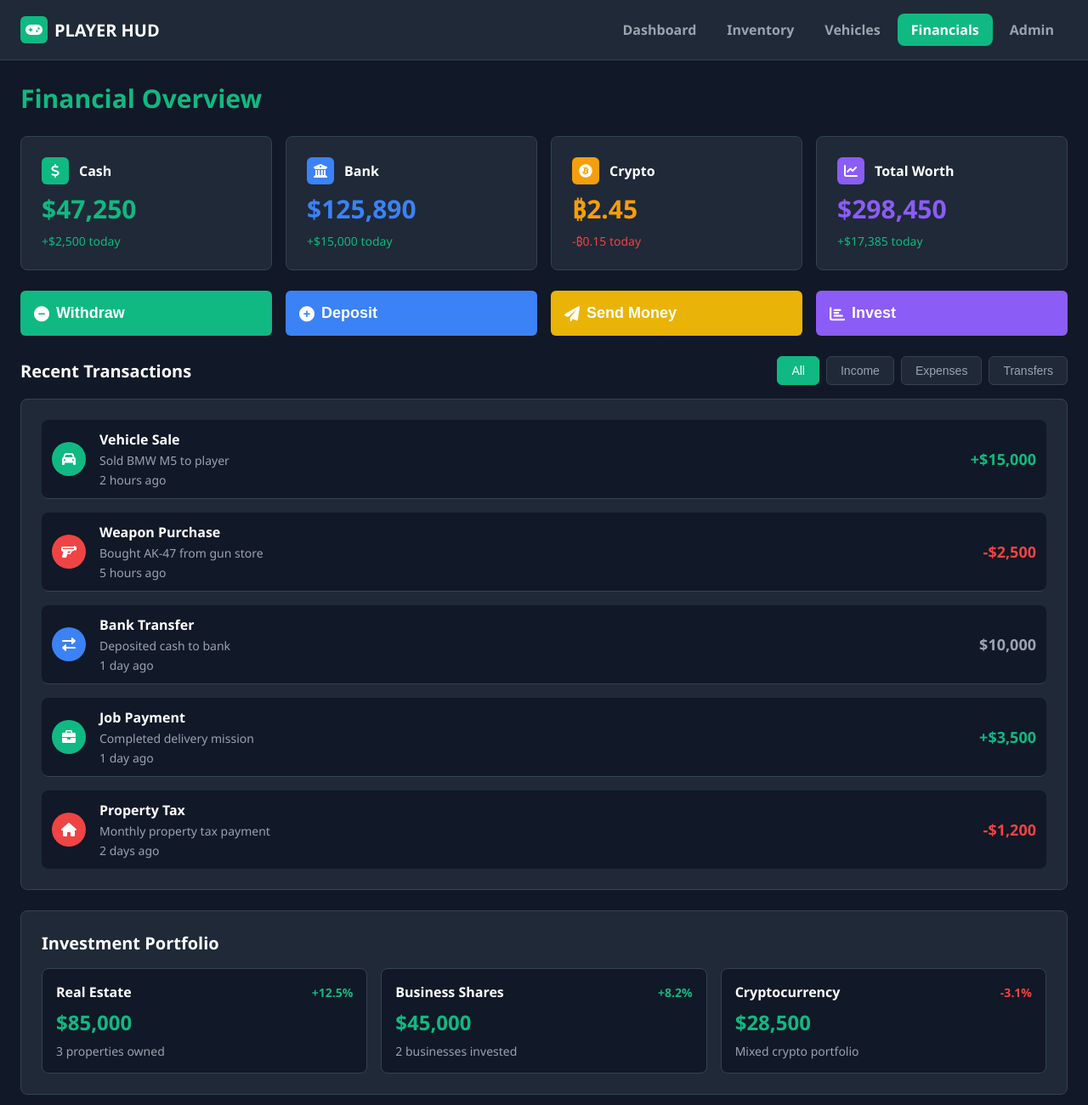
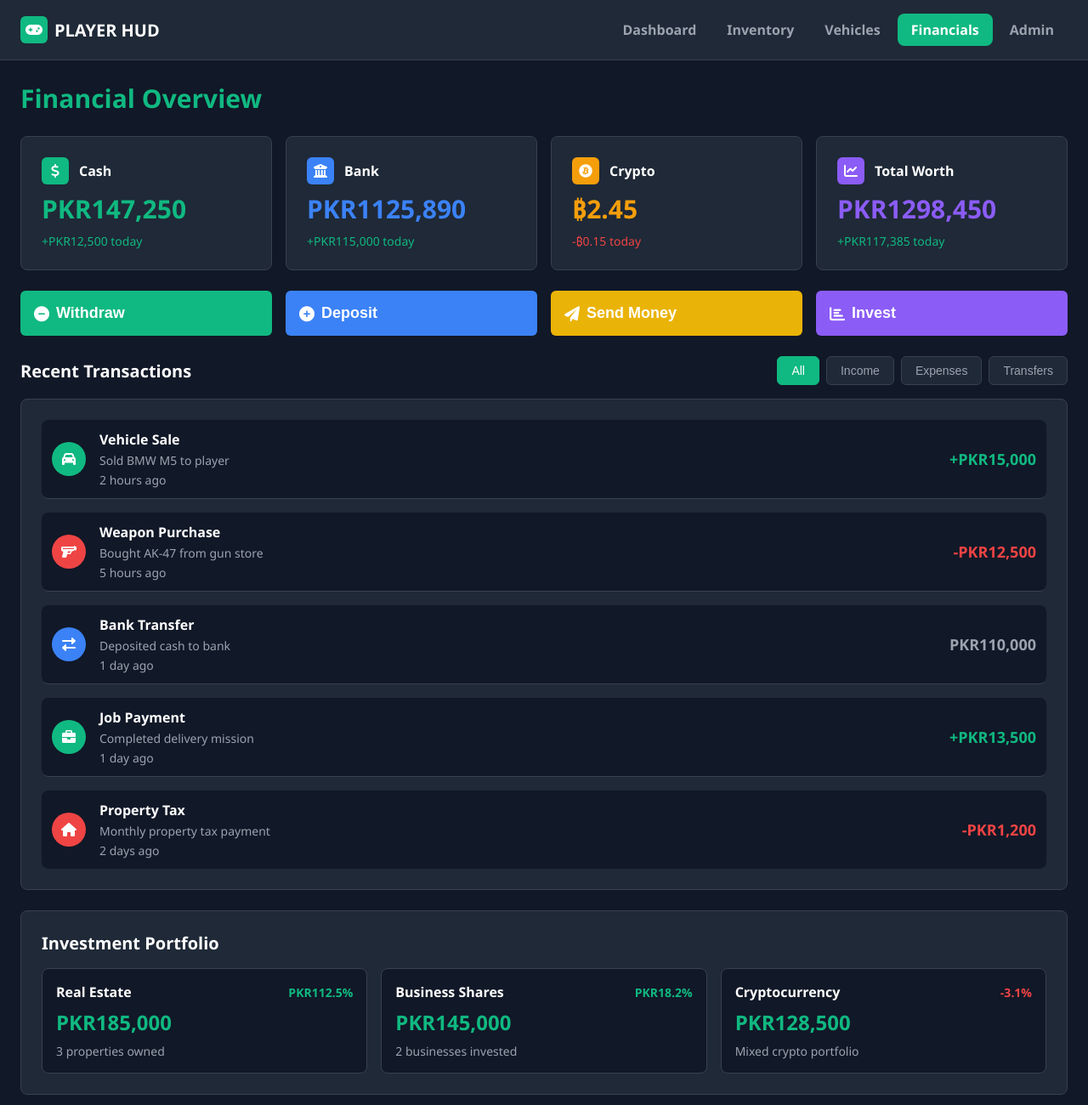
Before and after one commit to akbarrizvi112/FiveM_Server_Webapp, a plain HTML site: page financials.html in a window 1280 px wide. Shown: the whole page at 85% size. Drawn offline with Linux system fonts and the light colour scheme.

Commit message:
Second commit

```diff
--- a/financials.html
+++ b/financials.html
@@ -8,7 +8,7 @@
     <link href="https://cdnjs.cloudflare.com/ajax/libs/font-awesome/6.0.0/css/all.min.css" rel="stylesheet">
 </head>
 <body>
-    <!-- Header -->
+
     <header class="header">
         <div class="header-content">
             <div class="logo">
@@ -28,11 +28,11 @@
         </div>
     </header>
 
-    <!-- Main Content -->
+
     <main class="main-content">
         <h2 class="page-title">Financial Overview</h2>
 
-        <!-- Balance Cards -->
+
         <div class="balance-grid">
             <div class="balance-card">
                 <div class="balance-header">
@@ -41,8 +41,8 @@
                     </div>
                     <span>Cash</span>
                 </div>
-                <div class="balance-amount cash-color">$47,250</div>
-                <div class="balance-change positive">+$2,500 today</div>
+                <div class="balance-amount cash-color">PKR147,250</div>
+                <div class="balance-change positive">+PKR12,500 today</div>
             </div>
 
             <div class="balance-card">
@@ -52,8 +52,8 @@
                     </div>
                     <span>Bank</span>
                 </div>
-                <div class="balance-amount bank-color">$125,890</div>
-                <div class="balance-change positive">+$15,000 today</div>
+                <div class="balance-amount bank-color">PKR1125,890</div>
+                <div class="balance-change positive">+PKR115,000 today</div>
             </div>
 
             <div class="balance-card">
@@ -74,12 +74,12 @@
                     </div>
                     <span>Total Worth</span>
                 </div>
-                <div class="balance-amount total-color">$298,450</div>
-                <div class="balance-change positive">+$17,385 today</div>
+                <div class="balance-amount total-color">PKR1298,450</div>
+                <div class="balance-change positive">+PKR117,385 today</div>
             </div>
         </div>
 
-        <!-- Quick Actions -->
+
         <div class="financial-actions">
             <button class="btn btn-withdraw" onclick="showModal('withdraw')">
                 <i class="fas fa-minus-circle"></i>
@@ -99,7 +99,7 @@
             </button>
         </div>
 
-        <!-- Transactions Section -->
+
         <div class="transactions-section">
             <div class="section-header">
                 <h3>Recent Transactions</h3>
@@ -122,7 +122,7 @@
                             <div class="transaction-description">Sold BMW M5 to player</div>
                             <div class="transaction-time">2 hours ago</div>
                         </div>
-                        <div class="transaction-amount positive">+$15,000</div>
+                        <div class="transaction-amount positive">+PKR15,000</div>
                     </div>
 
                     <div class="transaction-item" data-type="expense">
@@ -134,7 +134,7 @@
                             <div class="transaction-description">Bought AK-47 from gun store</div>
                             <div class="transaction-time">5 hours ago</div>
                         </div>
-                        <div class="transaction-amount negative">-$2,500</div>
+                        <div class="transaction-amount negative">-PKR12,500</div>
                     </div>
 
                     <div class="transaction-item" data-type="transfer">
@@ -146,7 +146,7 @@
                             <div class="transaction-description">Deposited cash to bank</div>
                             <div class="transaction-time">1 day ago</div>
                         </div>
-                        <div class="transaction-amount neutral">$10,000</div>
+                        <div class="transaction-amount neutral">PKR110,000</div>
                     </div>
 
                     <div class="transaction-item" data-type="income">
@@ -158,7 +158,7 @@
                             <div class="transaction-description">Completed delivery mission</div>
                             <div class="transaction-time">1 day ago</div>
                         </div>
-                        <div class="transaction-amount positive">+$3,500</div>
+                        <div class="transaction-amount positive">+PKR13,500</div>
                     </div>
 
                     <div class="transaction-item" data-type="expense">
@@ -170,31 +170,31 @@
                             <div class="transaction-description">Monthly property tax payment</div>
                             <div class="transaction-time">2 days ago</div>
                         </div>
-                        <div class="transaction-amount negative">-$1,200</div>
+                        <div class="transaction-amount negative">-PKR1,200</div>
                     </div>
                 </div>
             </div>
         </div>
 
-        <!-- Investment Portfolio -->
+
         <div class="investment-section">
             <h3>Investment Portfolio</h3>
             <div class="investment-grid">
                 <div class="investment-card">
                     <div class="investment-header">
                         <h4>Real Estate</h4>
-                        <span class="investment-return positive">+12.5%</span>
+                        <span class="investment-return positive">PKR112.5%</span>
                     </div>
-                    <div class="investment-value">$85,000</div>
+                    <div class="investment-value">PKR185,000</div>
                     <div class="investment-description">3 properties owned</div>
                 </div>
 
                 <div class="investment-card">
                     <div class="investment-header">
                         <h4>Business Shares</h4>
-                        <span class="investment-return positive">+8.2%</span>
+                        <span class="investment-return positive">PKR18.2%</span>
                     </div>
-                    <div class="investment-value">$45,000</div>
+                    <div class="investment-value">PKR145,000</div>
                     <div class="investment-description">2 businesses invested</div>
                 </div>
 
@@ -203,14 +203,14 @@
                         <h4>Cryptocurrency</h4>
                         <span class="investment-return negative">-3.1%</span>
                     </div>
-                    <div class="investment-value">$28,500</div>
+                    <div class="investment-value">PKR128,500</div>
                     <div class="investment-description">Mixed crypto portfolio</div>
                 </div>
             </div>
         </div>
     </main>
 
-    <!-- Modal for Financial Actions -->
+
     <div id="financial-modal" class="modal">
         <div class="modal-content">
             <div class="modal-header">
--- a/js/financials.js
+++ b/js/financials.js
@@ -1,22 +1,19 @@
-// Financials specific JavaScript
+
 document.addEventListener("DOMContentLoaded", () => {
     const transactionFilters = document.querySelectorAll(".transaction-filters .filter-btn")
     const balanceCards = document.querySelectorAll(".balance-card")
 
-    // Transaction filter functionality
+
     transactionFilters.forEach((filter) => {
       filter.addEventListener("click", function () {
-        // Remove active class from all filters
         transactionFilters.forEach((f) => f.classList.remove("active"))
-        // Add active class to clicked filter
         this.classList.add("active")
-
         const filterValue = this.getAttribute("data-filter")
         filterTransactions(filterValue)
       })
     })
 
-    // Add hover effects to balance cards
+
     balanceCards.forEach((card) => {
       card.addEventListener("mouseenter", function () {
         this.style.transform = "translateY(-2px)"
@@ -29,7 +26,7 @@ document.addEventListener("DOMContentLoaded", () => {
       })
     })
 
-    // Add hover effects to investment cards
+
     const investmentCards = document.querySelectorAll(".investment-card")
     investmentCards.forEach((card) => {
       card.addEventListener("mouseenter", function () {
@@ -43,8 +40,7 @@ document.addEventListener("DOMContentLoaded", () => {
       })
     })
 
-    // Animate balance changes periodically
-    setInterval(animateBalanceChanges, 60000) // Every minute
+    setInterval(animateBalanceChanges, 60000)
   })
 
   function filterTransactions(filter) {
@@ -68,10 +64,9 @@ document.addEventListener("DOMContentLoaded", () => {
     const recipientGroup = document.getElementById("recipient-group")
     const confirmBtn = document.getElementById("confirm-btn")
 
-    // Reset form
+
     document.getElementById("financial-form").reset()
 
-    // Configure modal based on type
     switch (type) {
       case "withdraw":
         modalTitle.textContent = "Withdraw Money"
@@ -101,7 +96,7 @@ document.addEventListener("DOMContentLoaded", () => {
 
     modal.classList.add("show")
 
-    // Handle form submission
+
     const form = document.getElementById("financial-form")
     form.onsubmit = (e) => {
       e.preventDefault()
@@ -129,7 +124,7 @@ document.addEventListener("DOMContentLoaded", () => {
       return
     }
 
-    // Create transaction
+
     const transactionData = {
       type: type,
       amount: Number.parseFloat(amount),
@@ -138,16 +133,15 @@ document.addEventListener("DOMContentLoaded", () => {
       timestamp: new Date(),
     }
 
-    // Process transaction
+
     processTransaction(transactionData)
 
-    // Close modal
+
     closeModal()
 
-    // Show success notification
     createNotification(`${type.charAt(0).toUpperCase() + type.slice(1)} Successful`, `$${amount}`)
 
-    // Update balances
+
     updateBalances(type, Number.parseFloat(amount))
   }
 
@@ -162,12 +156,12 @@ document.addEventListener("DOMContentLoaded", () => {
   }
 
   function processTransaction(data) {
-    // Add transaction to the list
+
     const transactionList = document.querySelector(".transaction-list")
     const transactionHTML = createTransactionHTML(data)
     transactionList.insertAdjacentHTML("afterbegin", transactionHTML)
 
-    // Limit to 10 recent transactions
+
     const transactions = transactionList.querySelectorAll(".transaction-item")
     if (transactions.length > 10) {
       transactions[transactions.length - 1].remove()
@@ -231,11 +225,10 @@ document.addEventListener("DOMContentLoaded", () => {
         break
     }
 
-    // Update display with animation
+
     animateBalanceUpdate(cashAmount, currentCash)
     animateBalanceUpdate(bankAmount, currentBank)
 
-    // Update total worth
     updateTotalWorth()
   }
 
@@ -258,7 +251,7 @@ document.addEventListener("DOMContentLoaded", () => {
 
     const cashAmount = Number.parseFloat(document.querySelector(".cash-color").textContent.replace(/[$,]/g, ""))
     const bankAmount = Number.parseFloat(document.querySelector(".bank-color").textContent.replace(/[$,]/g, ""))
-    const cryptoValue = 28500 // Approximate crypto value
+    const cryptoValue = 28500
 
     const totalWorth = cashAmount + bankAmount + cryptoValue
     animateBalanceUpdate(totalElement, totalWorth)
@@ -267,9 +260,9 @@ document.addEventListener("DOMContentLoaded", () => {
   function animateBalanceChanges() {
     const balanceAmounts = document.querySelectorAll(".balance-amount")
     balanceAmounts.forEach((amount) => {
-      // Simulate small balance changes
+
       const currentValue = Number.parseFloat(amount.textContent.replace(/[$₿,]/g, ""))
-      const change = (Math.random() - 0.5) * 100 // Random change between -50 and +50
+      const change = (Math.random() - 0.5) * 100
       const newValue = Math.max(0, currentValue + change)
 
       if (amount.textContent.includes("₿")) {
@@ -278,7 +271,7 @@ document.addEventListener("DOMContentLoaded", () => {
         amount.textContent = `$${Math.round(newValue).toLocaleString()}`
       }
 
-      // Add visual feedback
+
       amount.style.transform = "scale(1.05)"
       setTimeout(() => {
         amount.style.transform = "scale(1)"
@@ -316,7 +309,7 @@ document.addEventListener("DOMContentLoaded", () => {
     }, 3000)
   }
 
-  // Close modal when clicking outside
+
   document.addEventListener("click", (e) => {
     const modal = document.getElementById("financial-modal")
     if (e.target === modal) {
```
